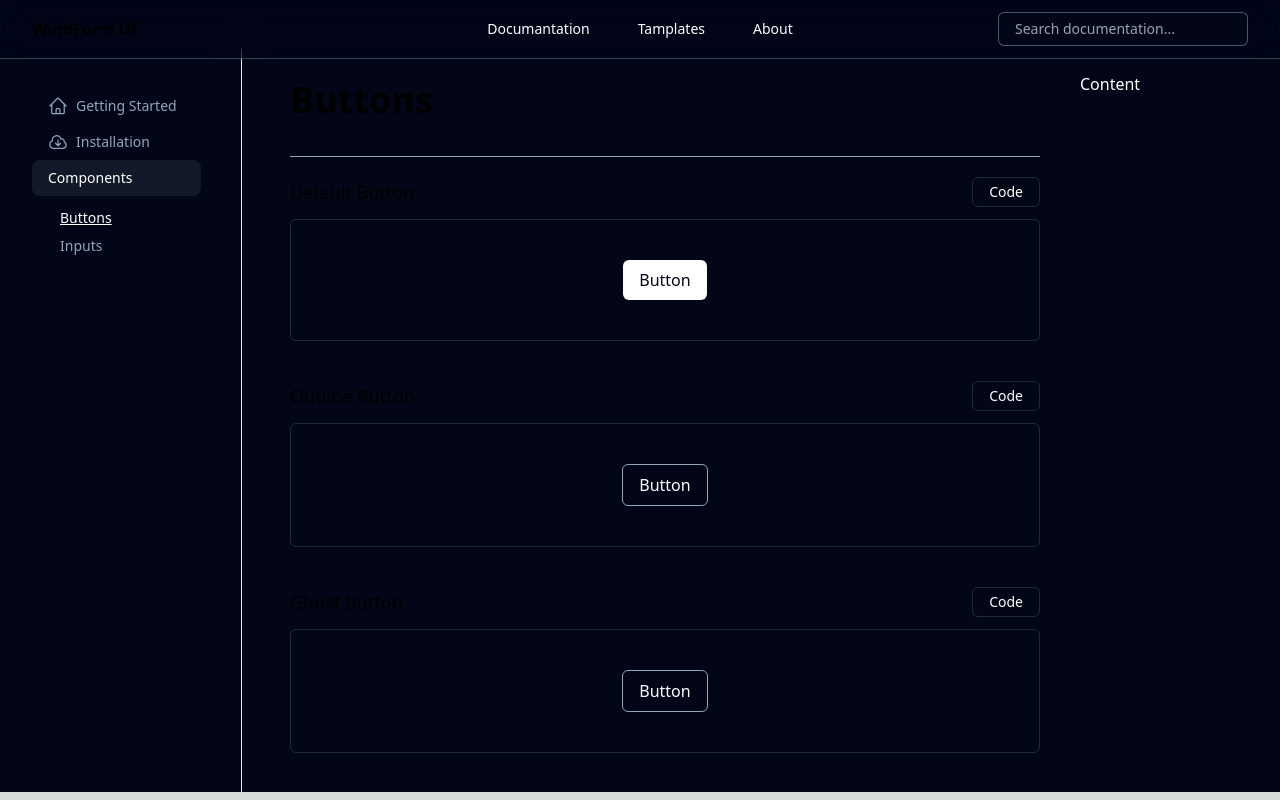
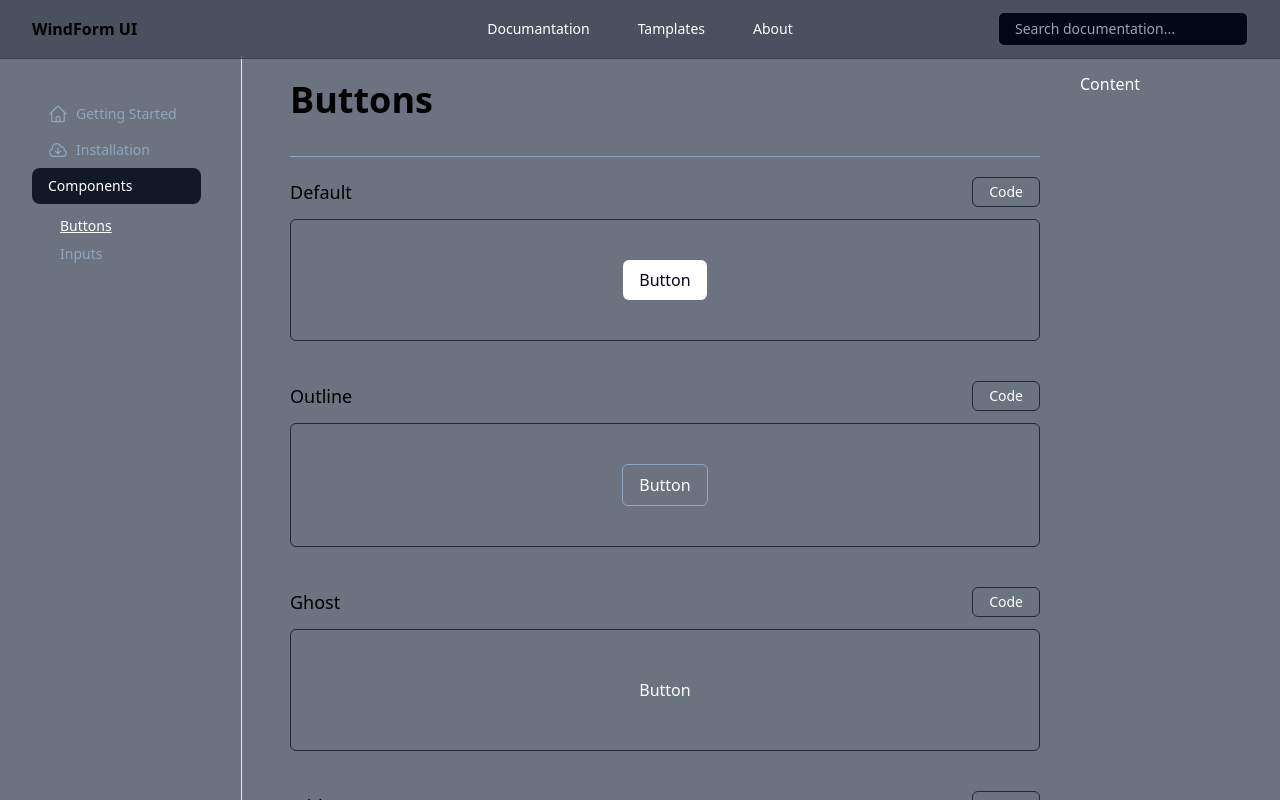
Before and after one commit to GoodGuyForReal/WindFormWeb, a Next.js app: page /doc in a window 1280 px wide. Both pictures are taken after a click on the button "Components". Shown: the top 800 px of the page. Built offline with nearby package versions, Linux system fonts and the light colour scheme.

Commit message:
button added

```diff
--- a/app/components/CodeBlock.jsx
+++ b/app/components/CodeBlock.jsx
@@ -3,9 +3,8 @@ import { atomOneDark } from 'react-syntax-highlighter/dist/esm/styles/hljs';
 import SyntaxHighlighter from 'react-syntax-highlighter';
 
 
-const CodeBlock = ({item}) => {
+const CodeBlock = ({ item }) => {
     return (
-
         <SyntaxHighlighter
             wrapLongLines={true}
             language="jsx"
@@ -13,7 +12,6 @@ const CodeBlock = ({item}) => {
         >
             {item.code}
         </SyntaxHighlighter>
-
     )
 }
 
--- a/app/doc/components/sections/components/buttons/ButtonsSection.jsx
+++ b/app/doc/components/sections/components/buttons/ButtonsSection.jsx
@@ -2,6 +2,8 @@ import React from 'react';
 import PreviewCard from '../../../../../components/PreviewCard'
 import ButtonPrimary from './buttonPrimary/ButtonPrimary';
 import ButtonOutline from './buttonOutline/ButtonOutline';
+import ButtonGhost from './buttonGhost/ButtonGhost';
+import ButtonIcon from './buttonIcon/ButtonIcon';
 
 const Buttons = () => {
 
@@ -11,23 +13,27 @@ const Buttons = () => {
             component: <Buttons />,
             subComponent: [
                 {
-                    name: 'Default Button',
+                    name: 'Default',
                     component: <ButtonPrimary />,
                     code: `<button className='py-2 px-4 rounded-md bg-light-lightbg text-dark-darkbg hover:bg-light-lightbg/90 duration-200'>Button</button>`,
 
 
                 },
                 {
-                    name: 'Outline Button',
+                    name: 'Outline',
                     component: <ButtonOutline />,
                     code: `<button className='py-2 px-4 rounded-md border border-light-secondary text-white hover:bg-dark-primary hover:text-dark-darkbg duration-200'>Button</button>`,
                 },
                 {
-                    name: 'Ghost Button',
-                    component: <ButtonOutline />,
+                    name: 'Ghost',
+                    component: <ButtonGhost />,
                     code: `<button className='py-2 px-4 rounded-md text-white hover:bg-dark-primary hover:text-dark-darkbg duration-200'>Button</button>`,
                 },
-
+                {
+                    name: 'With Icon',
+                    component: <ButtonIcon />,
+                    code: `<button className='py-2 px-4 rounded-md bg-light-lightbg text-dark-darkbg hover:bg-light-lightbg/90 duration-200  flex items-center gap-2'><BanknotesIcon className=' h-5 w-5' /> Pay in cash</button>`,
+                },
             ],
         },
     ];
--- a/app/doc/components/sections/components/buttons/buttonGhost/ButtonGhost.jsx
+++ b/app/doc/components/sections/components/buttons/buttonGhost/ButtonGhost.jsx
@@ -3,7 +3,7 @@ import React from 'react'
 const ButtonGhost = () => {
     return (
         <>
-            <button className='py-2 px-4 rounded-md border-none text-white hover:bg-dark-primary hover:text-dark-darkbg duration-200'>Button</button>
+            <button className='py-2 px-4 rounded-md text-white hover:bg-dark-primary hover:text-dark-darkbg duration-200'>Button</button>
         </>
     )
 }
--- /dev/null
+++ b/app/doc/components/sections/components/buttons/buttonIcon/ButtonIcon.jsx
@@ -0,0 +1,14 @@
+import React from 'react'
+import { BanknotesIcon } from '@heroicons/react/24/outline'
+
+const ButtonIcon = () => {
+    return (
+        <div>
+            <button className='py-2 px-4 rounded-md bg-light-lightbg text-dark-darkbg hover:bg-light-lightbg/90 duration-200  flex items-center gap-2'>
+                <BanknotesIcon className=' h-5 w-5' /> Pay in cash
+            </button>
+        </div>
+    )
+}
+
+export default ButtonIcon
--- a/app/doc/page.jsx
+++ b/app/doc/page.jsx
@@ -10,7 +10,7 @@ const page = () => {
     const [activeSubTab, setActiveSubTab] = useState(0);
 
     return (
-        <div className="w-full h-full pt-12 flex-1 items-start md:grid md:grid-cols-[200px_minmax(0,1fr)_200px] md:gap-6 lg:grid-cols-[250px_minmax(0,1fr)_200px] lg:gap-10 bg-slate-950">
+        <div className="w-full h-full pt-12 flex-1 items-start md:grid md:grid-cols-[200px_minmax(0,1fr)_200px] md:gap-6 lg:grid-cols-[250px_minmax(0,1fr)_200px] lg:gap-10 bg-gray-500">
 
             <div className="fixed top-14 z-30 -ml-2 hidden h-[calc(100vh-3.5rem)] w-full shrink-0 overflow-y-auto border-r md:sticky md:block">
                 <SideBar tabs={tabs} setActiveTab={setActiveTab} activeTab={activeTab} setActiveSubTab={setActiveSubTab} activeSubTab={activeSubTab} />
```
